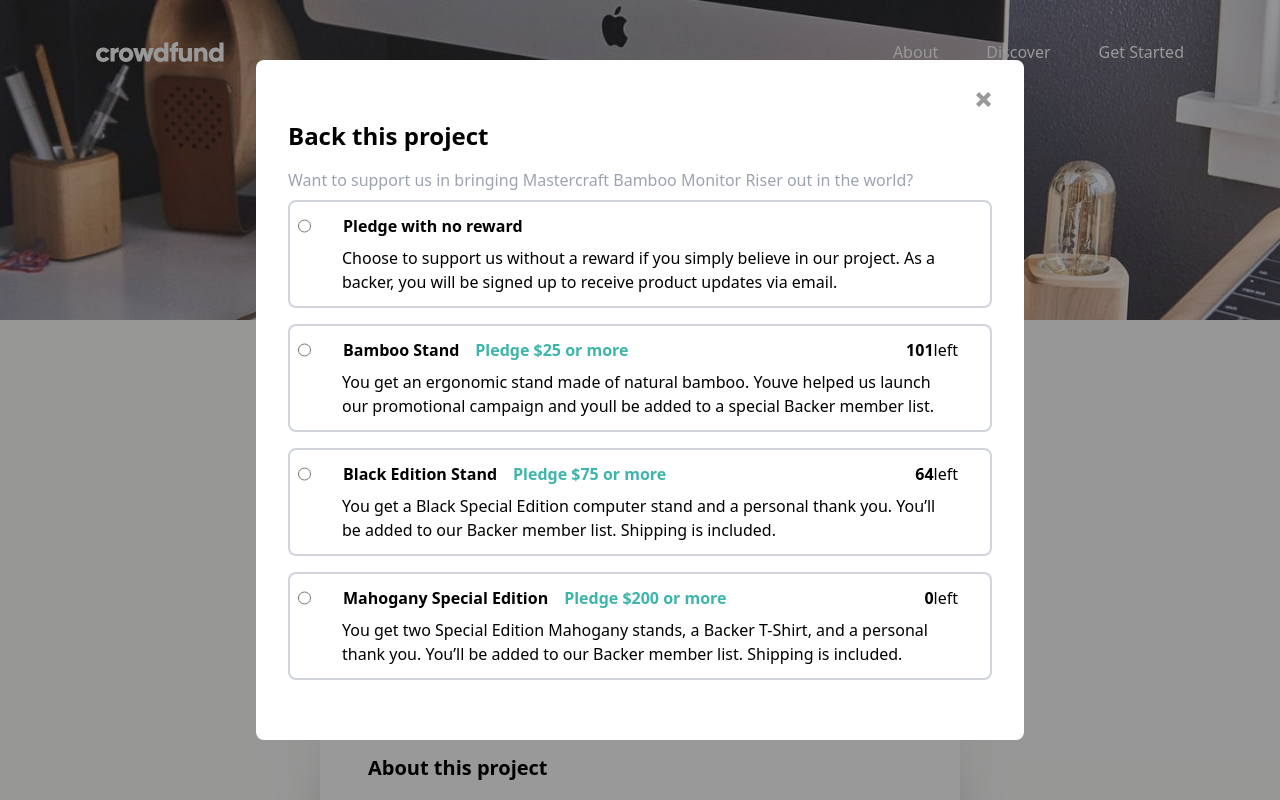
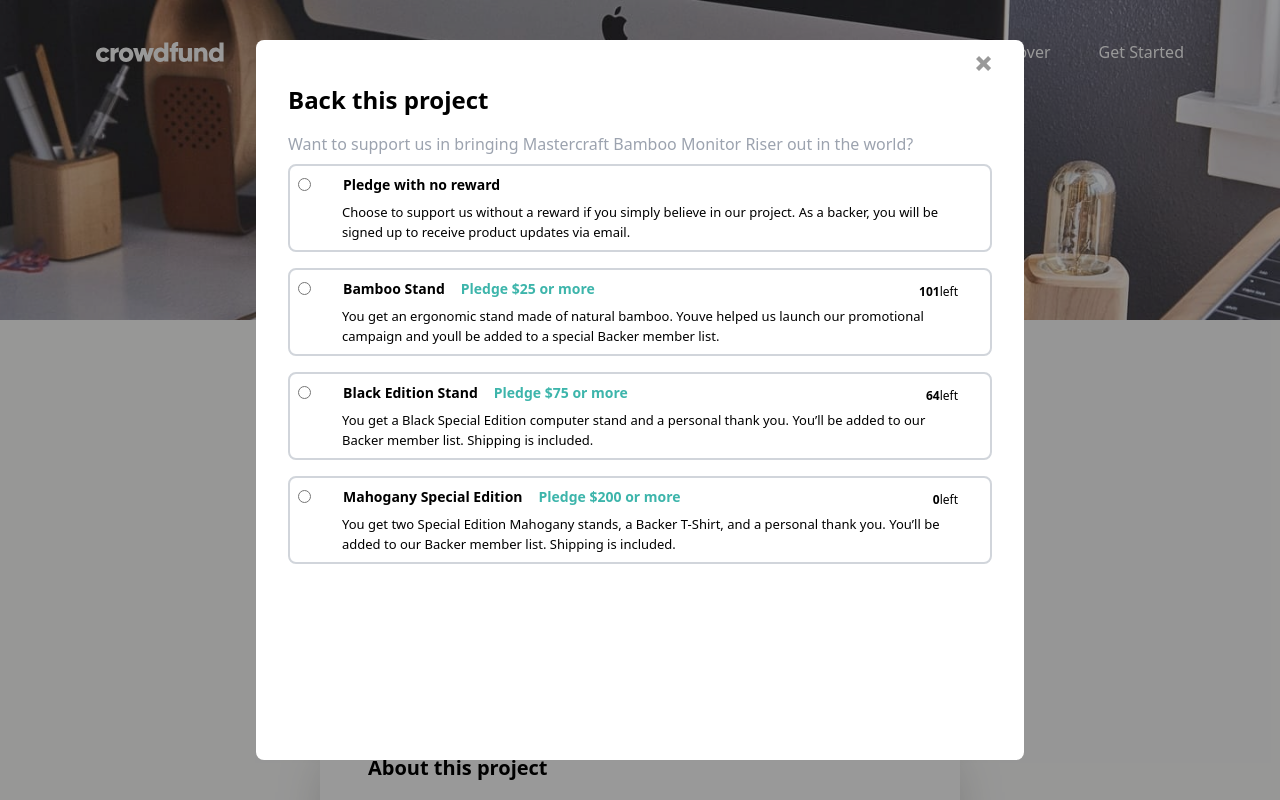
Before and after one commit to ttjerry/crowdfunding-app, a React (Vite) app: page / in a window 1280 px wide. Both pictures are taken after a click on the button "Back this project". Shown: the top 800 px of the page. Built offline with nearby package versions, Linux system fonts and the light colour scheme.

Commit message:
update on modal section

```diff
--- a/src/components/modal/ModalSelect.jsx
+++ b/src/components/modal/ModalSelect.jsx
@@ -40,10 +40,18 @@ const inform = [
 ];
 
 function SelectModal({ open, setOpen }) {
+  //state variable for radio button
   const [selected, setSelected] = useState(null);
+  //modal succes state passing this state across to two components, selectComponent and modalSuccess
+  const [modale, showModal] = useState(false);
+  //function for select modal close button
   const toggleOpen = () => {
     setOpen(!open);
   };
+
+  //to close the select modal one the selection is successful
+  modale && setOpen(!open);
+
   return (
     <AnimatePresence>
       {open ? (
@@ -58,7 +66,7 @@ function SelectModal({ open, setOpen }) {
             animate={{ marginTop: "0" }}
             exit={{ marginTop: "-500vh" }}
             transition={{ duration: "1.3", ease: "easeInOut" }}
-            className={`h-[85%] w-11/12 flex flex-col overflow-auto  self-center rounded-lg bg-white p-8 lg:w-3/5  z-50`}
+            className={`h-[100%] max-h-[90%] w-11/12 flex flex-col overflow-auto py-4 self-center rounded-lg bg-white p-8 lg:w-3/5  z-50`}
           >
             <span className="flex lg:flex-col gap-3">
               <button
@@ -97,6 +105,8 @@ function SelectModal({ open, setOpen }) {
                         return false;
                       })()}
                       setSelected={setSelected}
+                      modale={modale}
+                      showModal={showModal}
                     />
                   </React.Fragment>
                 );
--- a/src/components/modal/modalSuccess.jsx
+++ b/src/components/modal/modalSuccess.jsx
@@ -1,16 +1,15 @@
 import { useState } from "react";
 import React from "react";
 
-function Complete() {
-  const [visible, isVisible] = useState(false);
+function Complete({ modale, showModal }) {
   function close() {
-    isVisible(!visible);
+    showModal(!modale);
   }
   return (
     <>
-      {visible ? (
-        <div className="flex justify-center items-center bg-[rgba(0,0,0,.6)] w-full h-screen fixed top-0 left-0">
-          <div className="flex justify-around items-center flex-col p-6 rounded-xl bg-white w-2/6 h-2/4">
+      {modale ? (
+        <div className="flex justify-center items-center bg-[rgba(0,0,0,.1)] w-full h-screen fixed top-0 z-50 left-0">
+          <div className="flex justify-around items-center flex-col p-6 rounded-xl bg-white w-4/6 h-2/5">
             <span>
               <img src="/images/icon-check.svg" alt="check" />
             </span>
--- a/src/components/modal/selectComponent.jsx
+++ b/src/components/modal/selectComponent.jsx
@@ -1,5 +1,6 @@
 import { useRef, useState } from "react";
 import validation from "../../validation/validation";
+import Complete from "./modalSuccess";
 
 function Comps({
   tag,
@@ -10,6 +11,8 @@ function Comps({
   ids,
   isSelected,
   setSelected,
+  modale,
+  showModal,
 }) {
   const [error, handleError] = useState(false);
   const radioRef = useRef(null);
@@ -23,9 +26,15 @@ function Comps({
     validation(e.target.value, figure) ? handleError(true) : handleError(false);
   }
 
+  function showSuccess(e) {
+    showModal(true);
+    setSelected(false);
+  }
+
   //validation to make sure the value inputted isn't greater than the "figure"
   return (
-    <div className="border-gray-300 w-auto max-h-72 rounded-lg p-2 py-3 border-2">
+    <div className="border-gray-300 w-auto max-h-[100%] h-[90%] rounded-lg p-2 py-2 last:mb-24 border-2">
+      <Complete modale={modale} showModal={showModal} />
       <div className="flex flex-col gap-2 relative">
         <div className="flex lg:pl-0 pl-10 flex-row gap-2">
           <input
@@ -37,16 +46,18 @@ function Comps({
             ref={radioRef}
           />
           <span className="flex flex-col lg:gap-4 px-6 justify-normal lg:flex-row">
-            <h2 className="font-bold">{tag}</h2>
-            <h2 className="text-[#3DB5AB] font-semibold">{pledge}</h2>
+            <h2 className="font-bold text-[14px]">{tag}</h2>
+            <h2 className="text-[#3DB5AB] text-[14px] font-semibold">
+              {pledge}
+            </h2>
           </span>
         </div>
         <div className="flex px-6 float-end flex-col justify-end">
           <span className="self-end absolute top-0">
-            <span className="font-bold">{figure}</span>
-            <span>{left}</span>
+            <span className="font-bold text-[12px]">{figure}</span>
+            <span className="text-[12px]">{left}</span>
           </span>
-          <span className="pl-5">{text}</span>
+          <span className="pl-5 text-[13px]">{text}</span>
         </div>
       </div>
       {/* pledge input area */}
@@ -60,7 +71,7 @@ function Comps({
             <input
               placeholder="$"
               className={`
-                ${error ? "border-red-700" : "border-gray-400"}
+                ${error ? "border-red-700 border-[1px]" : "border-gray-400"}
                 rounded-full border-[1px] w-5/12 lg:w-[50%] p-2 outline-none`}
               type="text"
               name="area"
@@ -69,6 +80,7 @@ function Comps({
             <button
               className="text-white lg:w-[50%] bg-[#3DB5AB] px-6 p-2 rounded-full text-[14px] disabled:opacity-55"
               disabled={error}
+              onClick={showSuccess}
             >
               Continue
             </button>
--- a/src/components/sections/about.jsx
+++ b/src/components/sections/about.jsx
@@ -1,6 +1,6 @@
 import { motion } from "framer-motion";
 import { useState } from "react";
-import Complete from "../modal/modalSuccess";
+// import Complete from "../modal/modalSuccess";
 import SelectModal from "../modal/ModalSelect";
 import Comps from "../modal/selectComponent";
 
@@ -45,7 +45,6 @@ function About() {
   return (
     <motion.div className="flex flex-col gap-6  w-[90%] lg:w-6/12 mb-10 p-6 lg:px-12 bg-white shadow-2xl rounded-xl">
       {/* About the project */}
-      <Complete />
       <SelectModal open={open} setOpen={setOpen} />
 
       <section className="flex flex-col gap-8">
```
